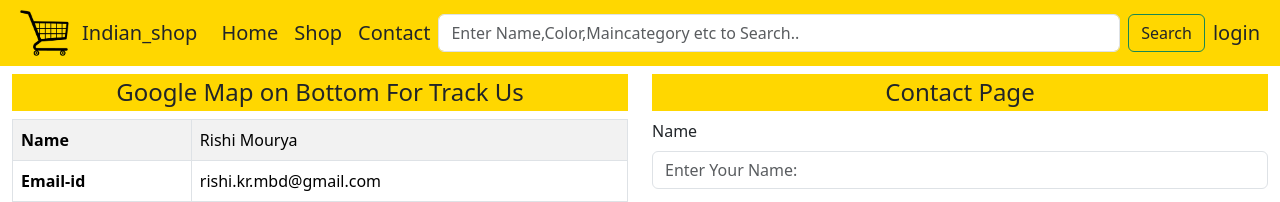
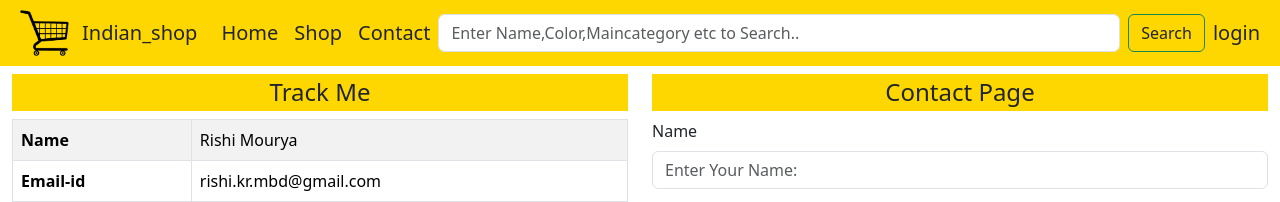
Before and after one commit to rishi-mourya/indian_shop, a Django app: page /contact/ in a window 1280 px wide. Shown: the top 202 px of the page. Run offline with Django 4.2, Linux system fonts and the light colour scheme; some libraries are stand-ins or nearby versions.

Commit message:
Update contact.html
nothing

```diff
--- a/mainApp/templates/contact.html
+++ b/mainApp/templates/contact.html
@@ -10,7 +10,7 @@
 <div class="container-fluid my-2">
     <div class="row">
         <div class="col-md-6 col-12">
-            <h4 class="background text-dark text-center p-1 ">Google Map on Bottom For Track Us</h4>
+            <h4 class="background text-dark text-center p-1 ">Track Me</h4>
             <table class="table table-bordered table-striped table-hover">
                 <tr>
                     <th>Name</th>
```
